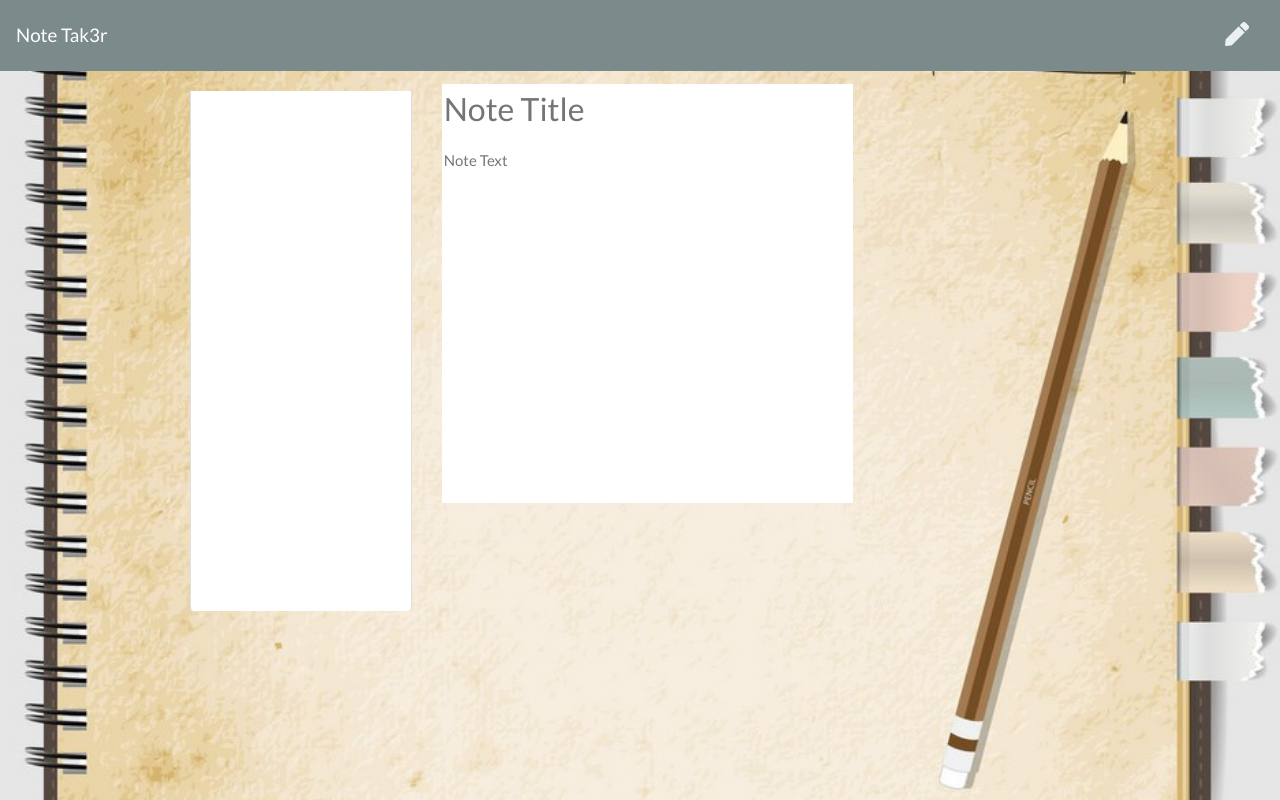
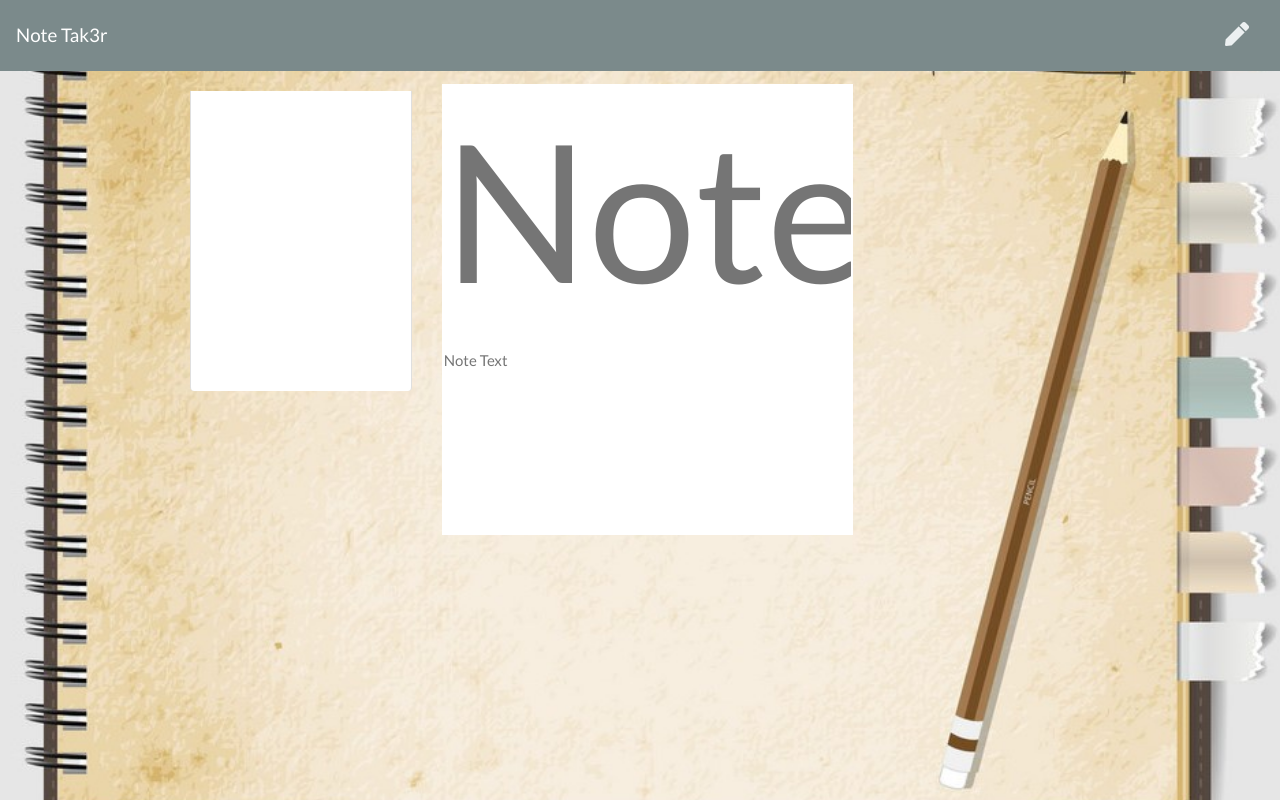
Before and after one commit to nnismithllc/NoteTak3r, a plain HTML site: page public/notes.html in a window 1280 px wide. Drawn offline with nearby package versions, Linux system fonts and the light colour scheme; no server answers.

Commit message:
Had to make changes to the Notes and HTML

```diff
--- a/public/assets/css/styles.css
+++ b/public/assets/css/styles.css
@@ -1,5 +1,5 @@
 body{
-background-image: url("../../notepads.jpg");
+background-image: url("../../notepad.jpg");
 background-position: center center;
 background-repeat: no-repeat;
 background-attachment: fixed;
@@ -27,6 +27,7 @@ html, body {
 .note-textarea, .note-title {
   color: #000000;
   width: 50%;
+  height: 50%;
   outline: none;
   border: none;
 }
@@ -38,9 +39,9 @@ html, body {
 }
 
 .note-title {
-  height: 50px;
+  height: 250px;
   margin-top: 13px;
-  font-size: 2rem;
+  font-size: 12rem;
 }
 
 .note-title:read-only, .note-textarea:read-only {
@@ -55,7 +56,7 @@ html, body {
   margin-top: 20px;
   margin-left: 160px;
   border-top: 100px;
-
+  height: 300px;
   background-color: none;
 }
 
@@ -85,7 +86,7 @@ html, body {
 }
 
 #Notes{
-  height: 500px;
+  height: 300px;
 }
 
 ul#Notes.list-group{
--- a/public/notes.html
+++ b/public/notes.html
@@ -1,6 +1,5 @@
 <!DOCTYPE html>
 <html lang="en">
-
 <head>
   <meta charset="UTF-8">
   <meta name="viewport" content="width=device-width, initial-scale=1.0">
@@ -9,14 +8,15 @@
   <link rel="stylesheet" href="https://cdnjs.cloudflare.com/ajax/libs/bootswatch/4.1.3/flatly/bootstrap.min.css" />
   <link rel="stylesheet" href="https://use.fontawesome.com/releases/v5.3.1/css/all.css" integrity="sha384-mzrmE5qonljUremFsqc01SB46JvROS7bZs3IO2EmfFsd15uHvIt+Y8vEf7N7fWAU"
     crossorigin="anonymous">
-  <link rel="stylesheet" href="/assets/css/styles.css">
+  <link rel="stylesheet" href="../assets/css/styles.css">
 </head>
 <style>
-body{
+
+body {
   background-image: url("../../notepads.jpg");
     background-size: cover;
     background-repeat: no-repeat;
-    background-position: 100%;
+
 }
 
 </style>
@@ -32,9 +32,9 @@ body{
   </nav>
   <div class="container-fluid">
     <div class="row">
-      <div class="col-4 list-container">
+      <div class="col-4 list-container" id="Notes">
         <div class="card">
-          <ul class="list-group" id = "Notes">
+          <ul class="list-group">
           </ul>
         </div>
       </div>
@@ -47,5 +47,4 @@ body{
   <script src="https://cdnjs.cloudflare.com/ajax/libs/jquery/3.3.1/jquery.min.js"></script>
   <script src="/assets/js/index.js"></script>
 </body>
-
 </html>
```
